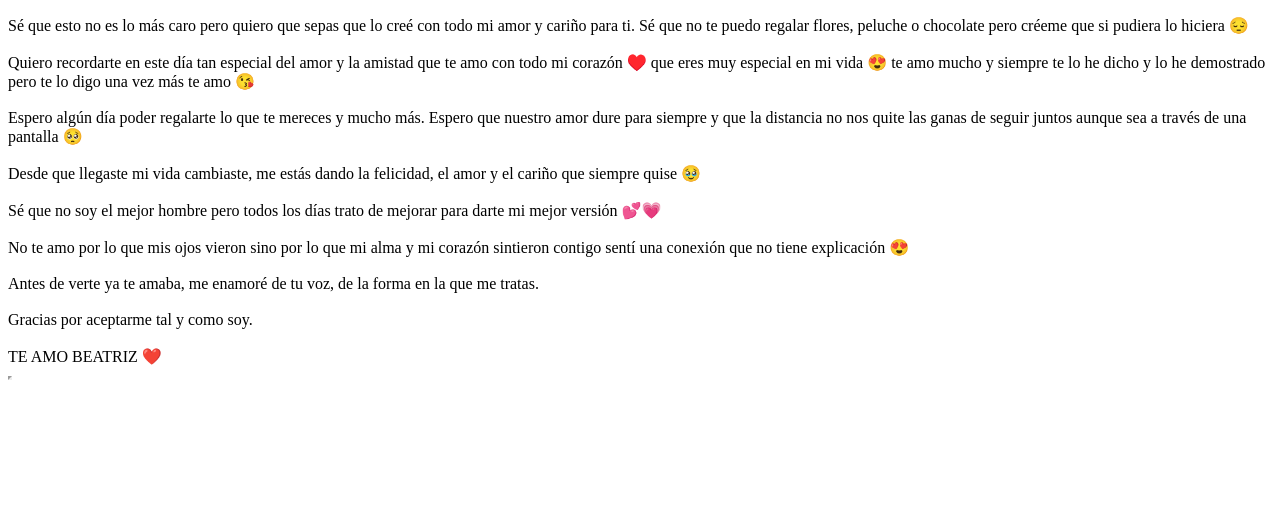
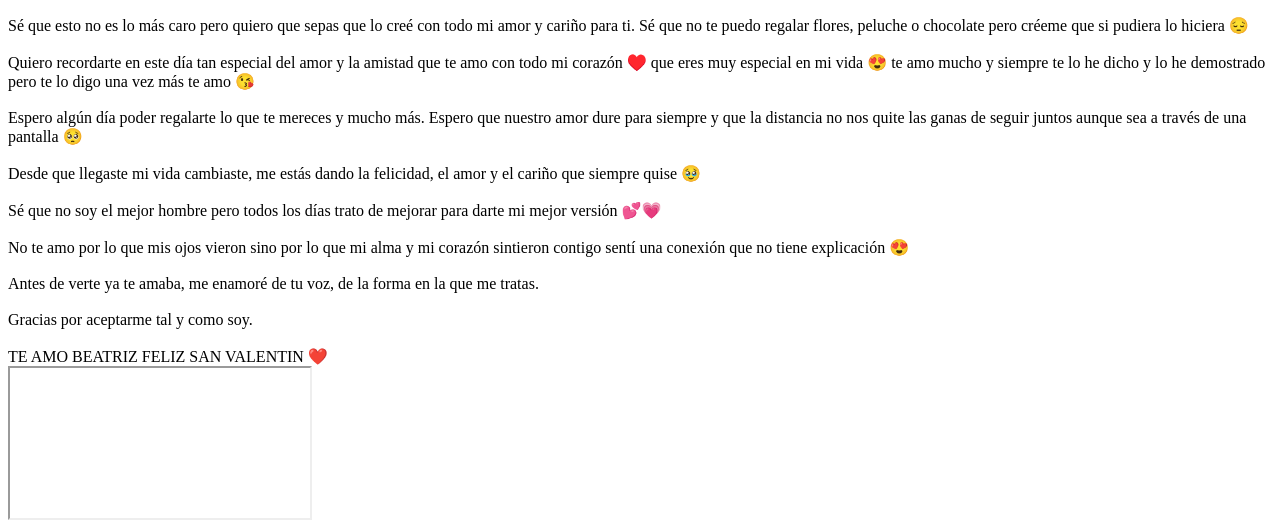
Before and after one commit to omarcitolove/omarcitolove.github.io, a plain HTML site: page index.html in a window 1280 px wide. Shown: the part 354-886 px from the top of the page. Before the commit the page ends 800 px from the top, so only its background shows below. Drawn offline with Linux system fonts and the light colour scheme.

Commit message:
https://omarcitolove.github.io/

```diff
--- a/index.html
+++ b/index.html
@@ -57,8 +57,8 @@ box-shadow:0 0 20px pink;
 display:none;
 }
 
-/* foto */
-.photo{
+IMG_1767.jpeg
+.photoIMG_1767.jpeg
 margin-top:40px;
 width:260px;
 border-radius:20px;
@@ -144,14 +144,16 @@ Antes de verte ya te amaba, me enamoré de tu voz, de la forma en la que me trat
 
 Gracias por aceptarme tal y como soy.<br><br>
 
-<div class="final">TE AMO BEATRIZ ❤️</div>
+<div class="final">TE AMO BEATRIZ FELIZ SAN VALENTIN  ❤️</div>
 
 </div>
 
 </div>
 
 <!-- canción original -->
-<iframe id="musica" width="0" height="0"
+<iframe <audio autoplay loop>
+  <source src="those-eyes.mp3" type="audio/mpeg">
+</audio>
 src=""
 allow="autoplay">
 </iframe>
```
